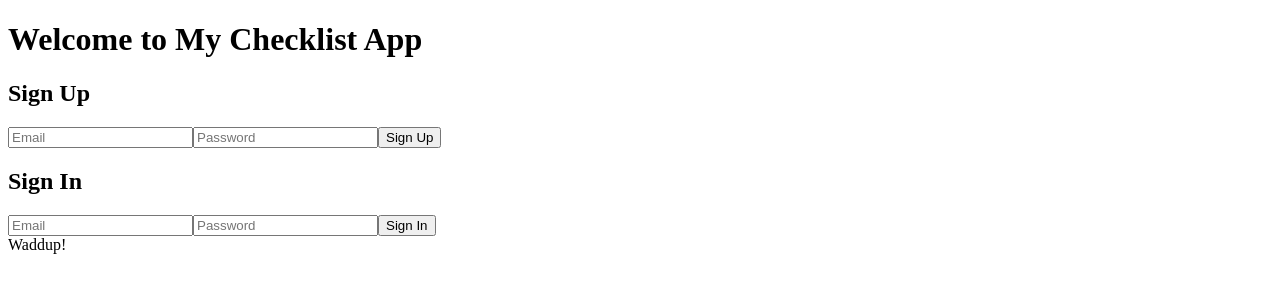
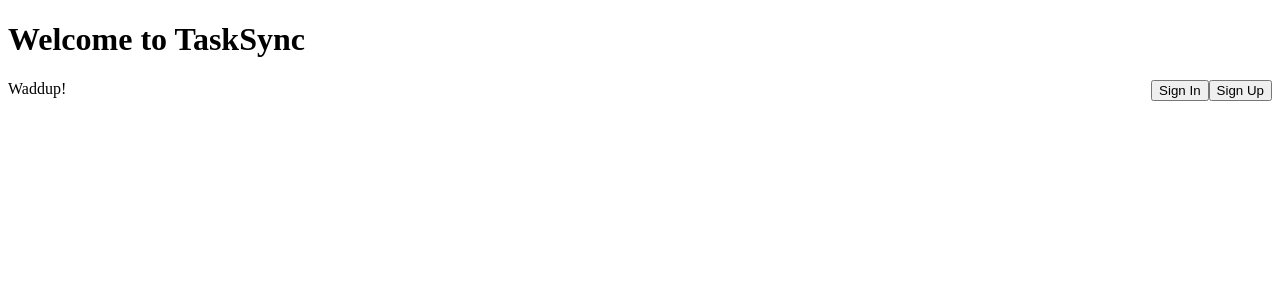
Before and after one commit to DPBoi-NCH/TaskSync, a React (Create React App) app: page / in a window 1280 px wide. Shown: the top 300 px of the page. Built offline with nearby package versions, Linux system fonts and the light colour scheme.

Commit message:
Adding home page

```diff
--- a/public/index.html
+++ b/public/index.html
@@ -11,7 +11,7 @@
     />
     <link rel="apple-touch-icon" href="%PUBLIC_URL%/logo192.png" />
 
-    <link rel="manifest" href="%PUBLIC_URL%/manifest.json" />
+    <link rel="manifest" href="./manifest.json" />
 
     <title>TaskSync</title>
 
--- a/src/App.js
+++ b/src/App.js
@@ -1,14 +1,18 @@
 import React from 'react';
-import SignUp from './components/SignUp.js';
-import SignIn from './components/SignIn.js';
+import { BrowserRouter as Router, Route, Switch } from 'react-router-dom';
+import Home from './components/Home';
+import SignUp from './components/SignUp';
+import SignIn from './components/SignIn';
 
-function App() {
+const App = () => {
   return (
-    <div>
-      <h1>Welcome to My Checklist App</h1>
-      <SignUp />
-      <SignIn />
-    </div>
+    <Router>
+      <Switch>
+        <Route exact path="/" component={Home} />
+        <Route path="/signup" component={SignUp} />
+        <Route path="/signin" component={SignIn} />
+      </Switch>
+    </Router>
   );
 }
 
--- /dev/null
+++ b/src/components/Home.js
@@ -0,0 +1,21 @@
+// Home.js
+import React from 'react';
+import { Link } from 'react-router-dom'; // Import Link from react-router-dom for navigation
+
+const Home = () => {
+  return (
+    <div>
+      <h1>Welcome to TaskSync</h1>
+      <div style={{ float: 'right' }}>
+        <Link to="/signin">
+          <button>Sign In</button>
+        </Link>
+        <Link to="/signup">
+          <button>Sign Up</button>
+        </Link>
+      </div>
+    </div>
+  );
+};
+
+export default Home;
```
